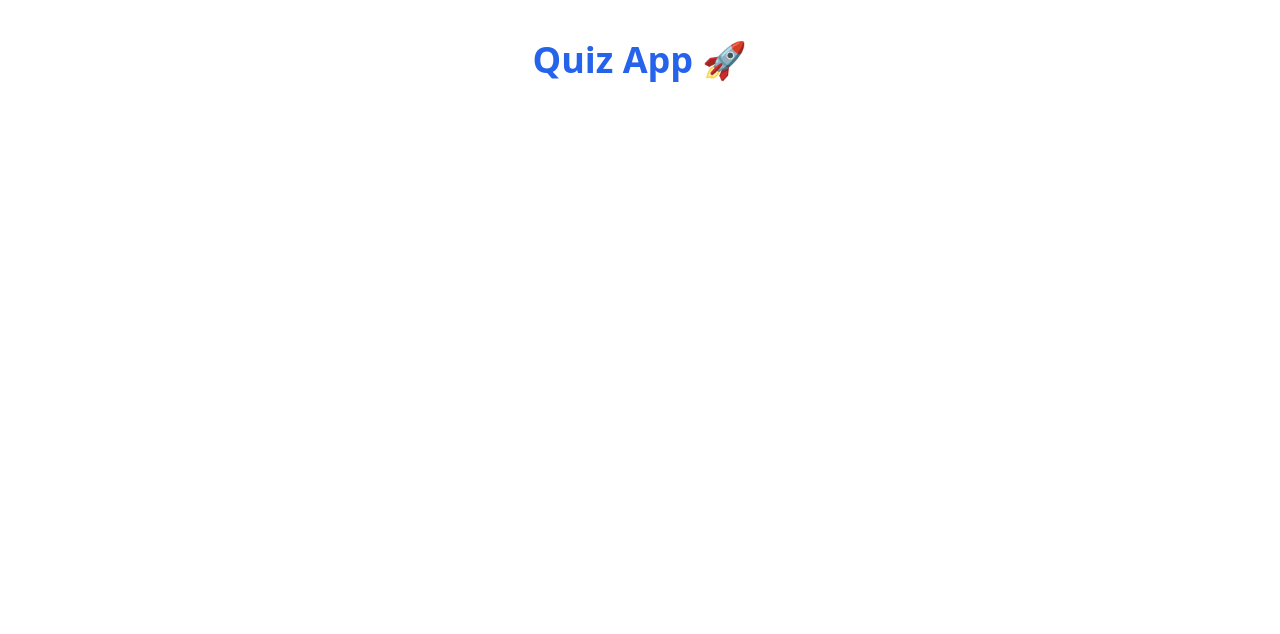
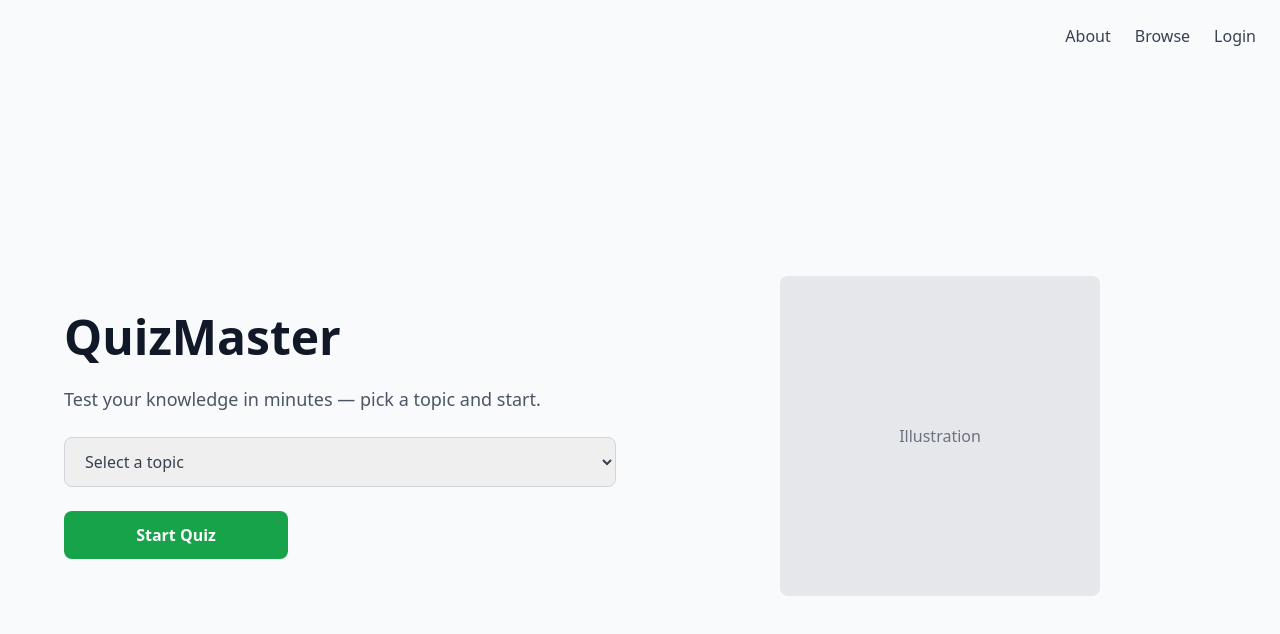
Before and after one commit to Damcreative/Quiz-app, a React (Vite) app: page / in a window 1280 px wide. Shown: the top 634 px of the page. Built offline with nearby package versions, Linux system fonts and the light colour scheme.

Commit message:
setup homepage features

```diff
--- a/package.json
+++ b/package.json
@@ -11,7 +11,8 @@
   },
   "dependencies": {
     "react": "^19.1.1",
-    "react-dom": "^19.1.1"
+    "react-dom": "^19.1.1",
+    "react-router-dom": "^7.9.3"
   },
   "devDependencies": {
     "@eslint/js": "^9.36.0",
--- a/src/App.jsx
+++ b/src/App.jsx
@@ -1,8 +1,14 @@
+import { BrowserRouter as Router, Routes, Route } from "react-router-dom";
+import Home from "./component/Home";
+
 function App() {
   return (
-    <h1 className="text-4xl font-bold text-blue-600 text-center mt-10">
-      Quiz App 🚀
-    </h1>
+    <Router>
+      <Routes>
+        <Route path="/" element={<Home />} />
+      </Routes>
+    </Router>
   );
 }
+
 export default App;
--- /dev/null
+++ b/src/component/Home.jsx
@@ -0,0 +1,57 @@
+function Home() {
+  return (
+    <div className="min-h-screen bg-gray-50 flex flex-col">
+      {/* Header */}
+      <header className="w-full flex justify-end items-center p-6 space-x-6">
+        <nav className="flex space-x-6 text-gray-700 font-medium">
+          <a href="#" className="hover:text-green-600">About</a>
+          <a href="#" className="hover:text-green-600">Browse</a>
+          <a href="#" className="hover:text-green-600">Login</a>
+        </nav>
+      </header>
+
+      {/* Hero Section */}
+      <main className="flex flex-1 items-center justify-center px-8">
+        <div className="grid grid-cols-1 lg:grid-cols-2 gap-12 items-center max-w-6xl w-full">
+
+          {/* Left: Hero content */}
+          <div className="flex flex-col max-w-xl space-y-6">
+            <h1 className="text-5xl font-extrabold text-gray-900">QuizMaster</h1>
+            <p className="text-lg text-gray-600">
+              Test your knowledge in minutes — pick a topic and start.
+            </p>
+
+            {/* Category Select */}
+            <select
+              className="w-full border border-gray-300 rounded-lg px-4 py-3 text-gray-700
+                         focus:ring-2 focus:ring-green-500 focus:outline-none"
+            >
+              <option>Select a topic</option>
+              <option>General Knowledge</option>
+              <option>Science</option>
+              <option>Entertainment</option>
+              <option>Sports</option>
+            </select>
+
+            {/* Start Quiz CTA */}
+            <button
+              className="w-full lg:w-56 h-12 bg-green-600 text-white font-semibold rounded-lg
+                         hover:bg-green-700 transition"
+            >
+              Start Quiz
+            </button>
+          </div>
+
+          {/* Right: Illustration */}
+          <div className="hidden lg:flex justify-center">
+            <div className="w-80 h-80 bg-gray-200 rounded-lg flex items-center justify-center text-gray-500">
+              Illustration
+            </div>
+          </div>
+        </div>
+      </main>
+    </div>
+  );
+}
+
+export default Home;
```
Also changed, not shown: 1 other file (tests, documents, lock files or other folders).
